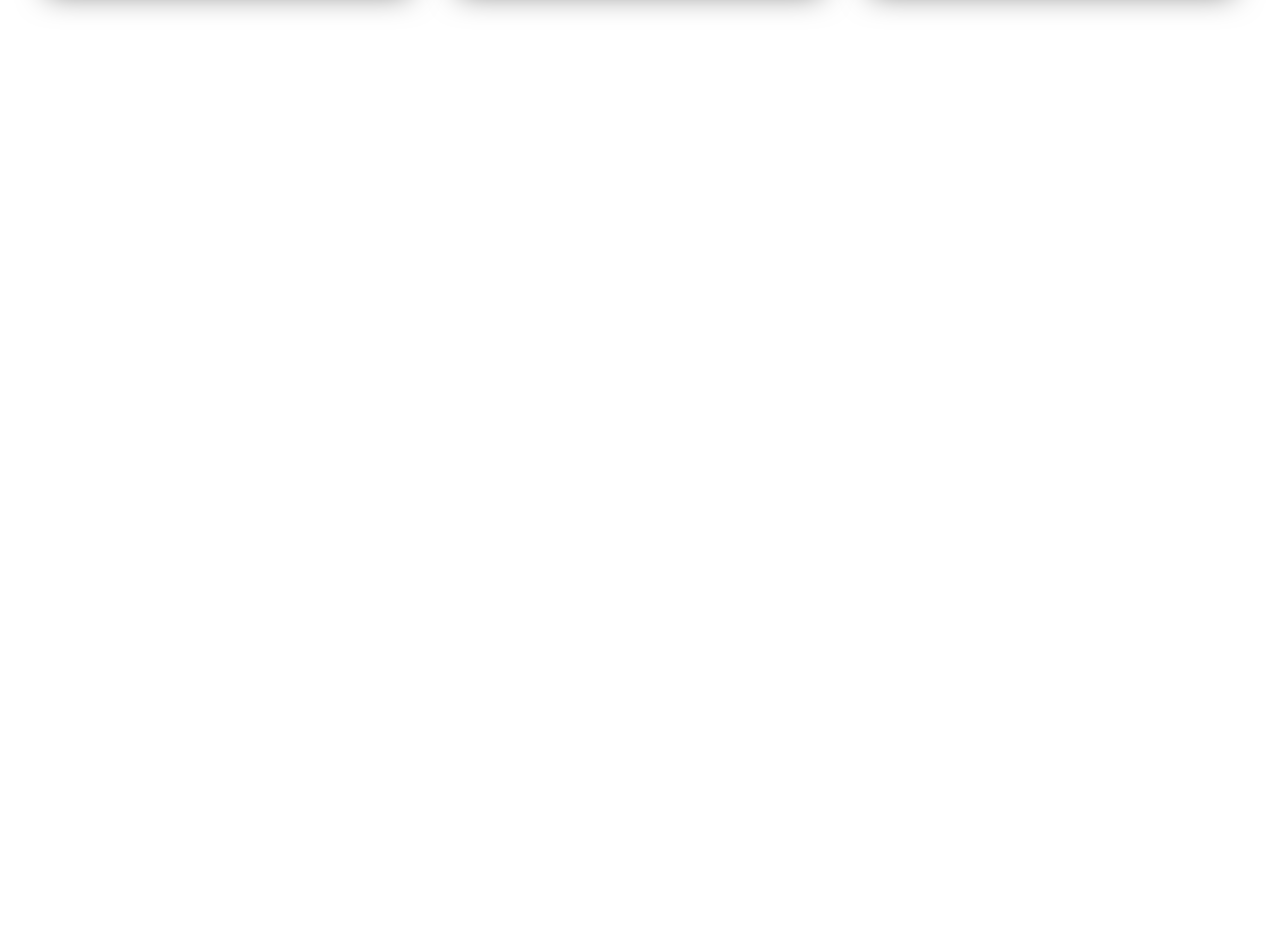
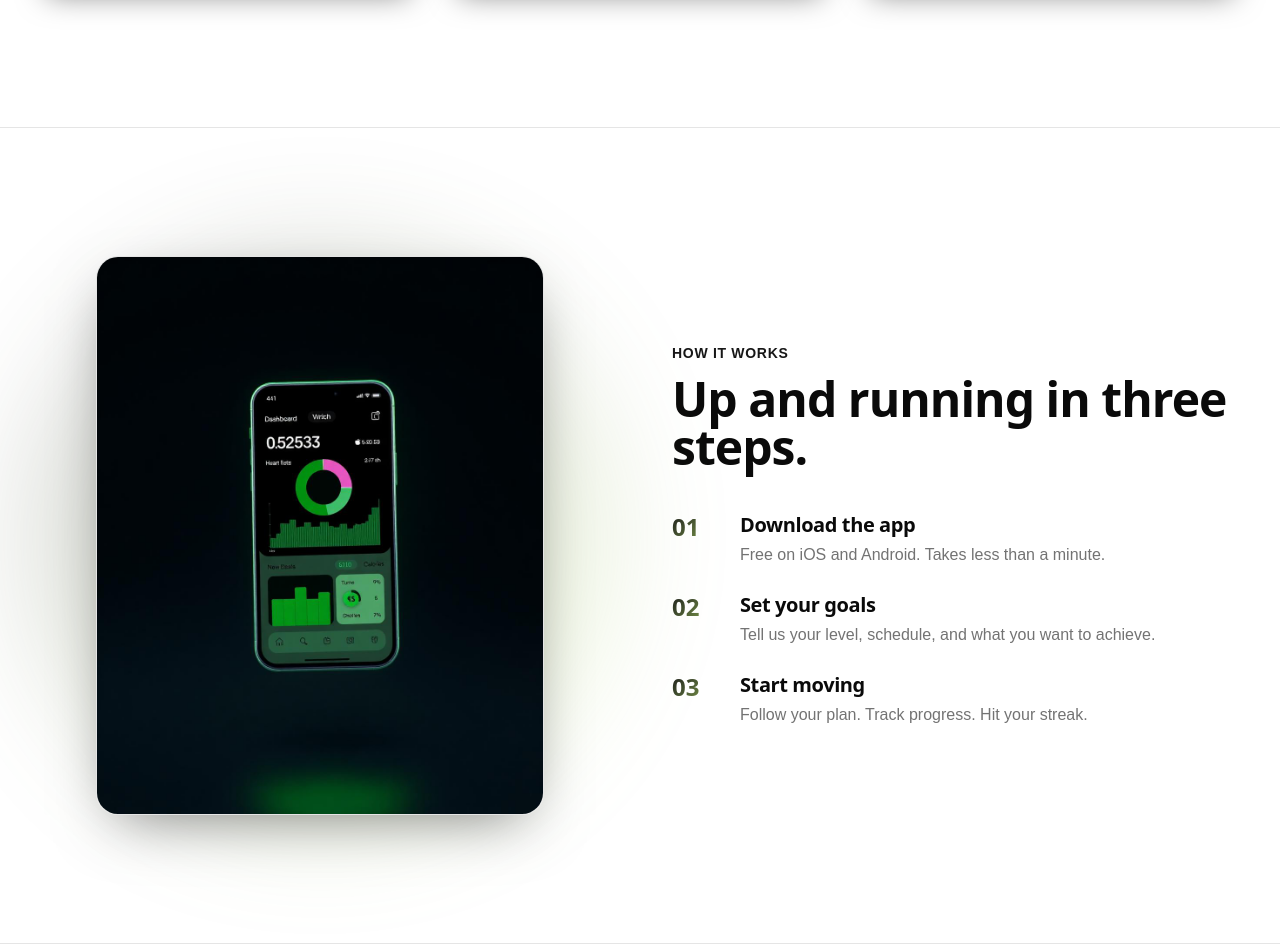
Before and after one commit to LaDonaAmor/pulse-rise, a React (Vite) app: page / in a window 1280 px wide. Shown: the part 1520-2464 px from the top of the page. Before the commit the page ends 1647 px from the top, so only its background shows below. Built offline with nearby package versions, Linux system fonts and the light colour scheme.

Commit message:
feat: add HowItWorks component to explain app functionality

```diff
--- a/src/App.tsx
+++ b/src/App.tsx
@@ -1,8 +1,8 @@
 import { Navbar } from "./components/landing/NavBar";
 import { Hero } from "@/components/landing/Hero";
 import { Features } from "@/components/landing/Features";
-/* import { HowItWorks } from "@/components/landing/HowItWorks";
-import { Testimonials } from "@/components/landing/Testimonials";
+import { HowItWorks } from "@/components/landing/HowItWorks";
+/* import { Testimonials } from "@/components/landing/Testimonials";
 import { Pricing } from "@/components/landing/Pricing";
 import { FAQ } from "@/components/landing/FAQ";
 import { Footer } from "@/components/landing/Footer";
@@ -14,8 +14,8 @@ export default function Index() {
       <Navbar />
       <Hero />
       <Features />
-      {/*<HowItWorks />
-      <Testimonials />
+      <HowItWorks />
+      {/* <Testimonials />
       <Pricing />
       <FAQ />
       <Footer /> */}
--- a/src/components/landing/HowItWorks.tsx
+++ b/src/components/landing/HowItWorks.tsx
@@ -0,0 +1,63 @@
+import appMockup from "@/assets/app-mockup.jpg";
+
+const steps = [
+  {
+    n: "01",
+    title: "Download the app",
+    desc: "Free on iOS and Android. Takes less than a minute.",
+  },
+  {
+    n: "02",
+    title: "Set your goals",
+    desc: "Tell us your level, schedule, and what you want to achieve.",
+  },
+  {
+    n: "03",
+    title: "Start moving",
+    desc: "Follow your plan. Track progress. Hit your streak.",
+  },
+];
+
+export function HowItWorks() {
+  return (
+    <section
+      id="how"
+      className="py-20 lg:py-32 bg-card/30 border-y border-border"
+    >
+      <div className="mx-auto max-w-7xl px-4 sm:px-6 lg:px-8 grid lg:grid-cols-2 gap-16 items-center">
+        <div className="relative order-2 lg:order-1">
+          <div className="absolute inset-0 bg-gradient-primary opacity-20 blur-3xl rounded-full" />
+          <img
+            src={appMockup}
+            alt="Pulse app dashboard showing workout stats"
+            loading="lazy"
+            width={1024}
+            height={1280}
+            className="relative w-full max-w-md mx-auto rounded-3xl shadow-elegant border border-border"
+          />
+        </div>
+        <div className="order-1 lg:order-2">
+          <p className="text-sm font-semibold text-primary uppercase tracking-wider mb-3">
+            How it works
+          </p>
+          <h2 className="text-3xl sm:text-4xl lg:text-5xl font-bold mb-10">
+            Up and running in three steps.
+          </h2>
+          <ol className="space-y-6">
+            {steps.map((s) => (
+              <li key={s.n} className="flex gap-5">
+                <div className="text-2xl font-display font-bold text-gradient w-12 shrink-0">
+                  {s.n}
+                </div>
+                <div>
+                  <h3 className="text-xl font-semibold mb-1">{s.title}</h3>
+                  <p className="text-muted-foreground">{s.desc}</p>
+                </div>
+              </li>
+            ))}
+          </ol>
+        </div>
+      </div>
+    </section>
+  );
+}
```
